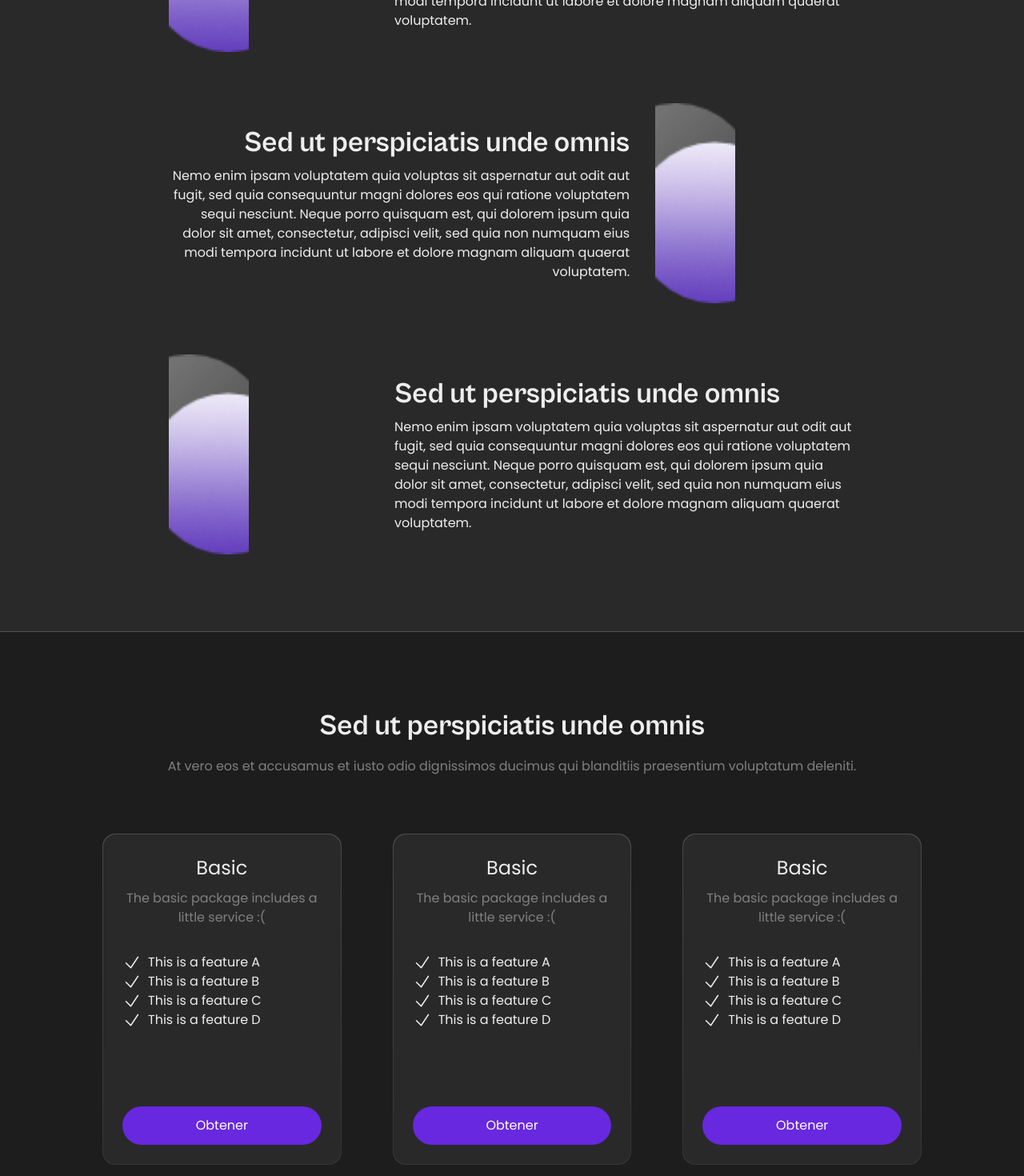
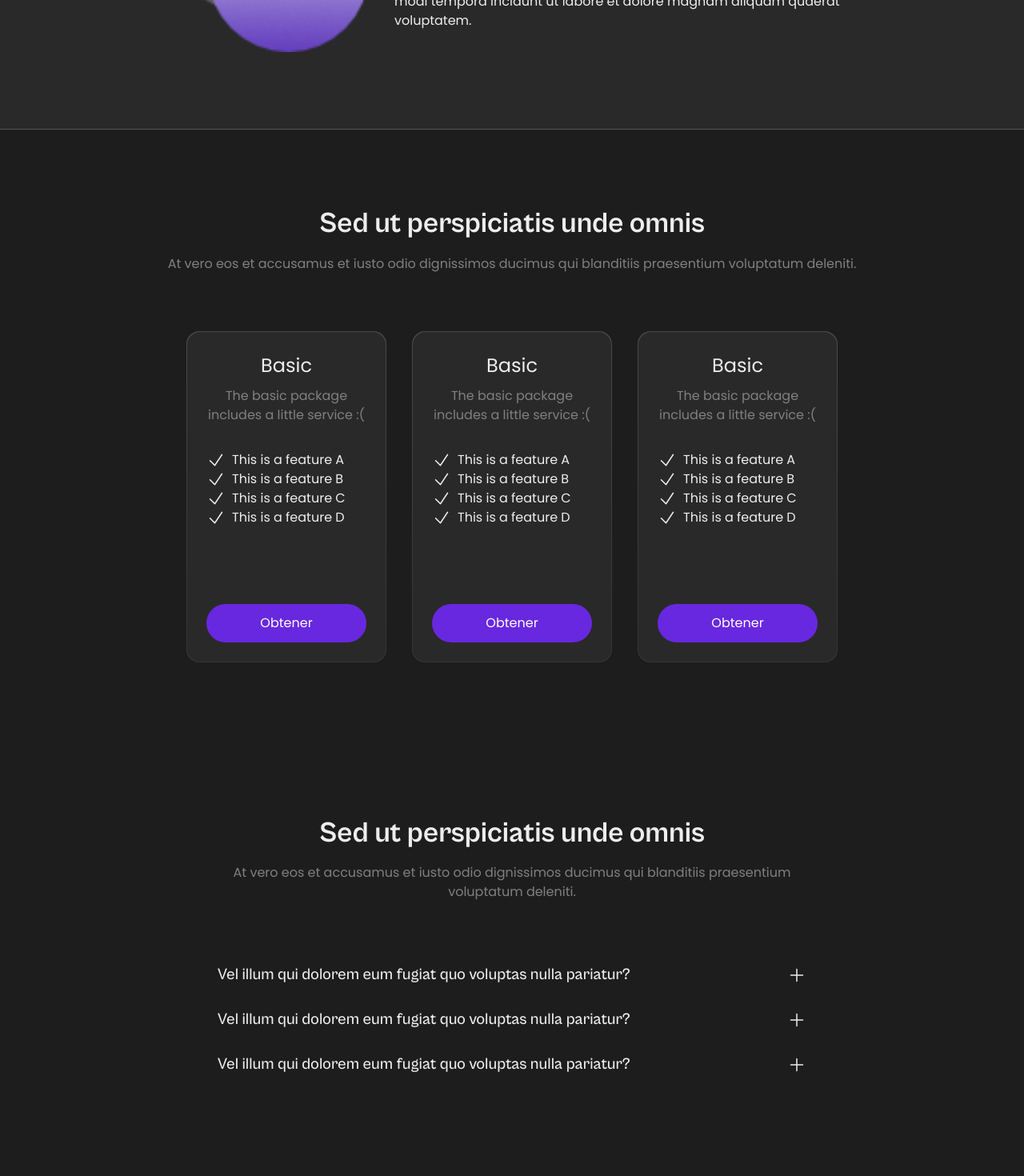
Before and after one commit to jorgesoriax/dsyner, a Next.js app: page / in a window 1280 px wide. Shown: the part 1940-3410 px from the top of the page at 80% size. Built offline with nearby package versions, Linux system fonts and the light colour scheme.

Commit message:
feat: added FAQ sectiona and responsive optimized of Process and Pricing sections

```diff
--- a/src/components/Containers.js
+++ b/src/components/Containers.js
@@ -15,3 +15,11 @@ export function LgContainer({ children, ...props }) {
     </Container>
   );
 }
+
+export default function MdContainer({ children, ...props }) {
+  return (
+    <Container maxW="container.md" px={{ base: 8, md: 0 }} py={24} {...props}>
+      {children}
+    </Container>
+  );
+}
--- a/src/components/PriceCard.js
+++ b/src/components/PriceCard.js
@@ -17,7 +17,7 @@ export default function PriceCard() {
   };
   const Features = () => {
     return (
-      <List w="100%" pb={16}>
+      <List w="100%" pb={{base: 8, md: 16}}>
         <ListItem>
           <HStack>
             <CheckIcon width={24} height={24} />
@@ -48,8 +48,8 @@ export default function PriceCard() {
 
   const PriceCardContainer = ({ children }) => {
     return (
-      <CrystalBox minW="250px">
-        <VStack spacing={8}>{children}</VStack>
+      <CrystalBox maxW="250px">
+        <VStack spacing={{base: 4, md: 8}}>{children}</VStack>
       </CrystalBox>
     );
   };
--- /dev/null
+++ b/src/components/sections/FAQ.js
@@ -0,0 +1,94 @@
+import {
+  Accordion,
+  AccordionButton,
+  AccordionIcon,
+  AccordionItem,
+  AccordionPanel,
+  Box,
+  Heading,
+  Text,
+} from "@chakra-ui/react";
+import { MinusIcon, PlusIcon } from "@heroicons/react/24/solid";
+import { RoundedButton } from "../Buttons";
+import MdContainer, { LgContainer } from "../Containers";
+import Description from "../Description";
+import SectionHeader from "../SectionHeader";
+
+export default function FAQ() {
+  const Question = () => {
+    return (
+      <AccordionItem borderColor="altGray.lighter" border={0}>
+        {({ isExpanded }) => (
+          <>
+            <Heading as="h3">
+              <AccordionButton
+                p={0}
+                pr={{base: 0, md: 4}}
+                role="group"
+                _hover={{
+                  bg: "transparent",
+                }}
+                _focus={{
+                  WebkitTapHighlightColor: "transparent",
+                }}
+              >
+                <Box as="span" flex="1" textAlign="left" py={4} px={{base: 0, md: 4}}>
+                  <Text
+                    fontSize="xl"
+                    fontWeight="medium"
+                    _groupHover={{ color: "violet.400" }}
+                  >
+                    Vel illum qui dolorem eum fugiat quo voluptas nulla
+                    pariatur?
+                  </Text>
+                </Box>
+                {isExpanded ? (
+                  <Text _groupHover={{ color: "violet.400" }}>
+                    <MinusIcon width={24} height={24} />
+                  </Text>
+                ) : (
+                  <Text _groupHover={{ color: "violet.400" }}>
+                    <PlusIcon width={24} height={24} />
+                  </Text>
+                )}
+              </AccordionButton>
+            </Heading>
+            <AccordionPanel>
+              <Description>
+                Nemo enim ipsam voluptatem quia voluptas sit aspernatur aut odit
+                aut fugit, sed quia consequuntur magni dolores eos qui ratione
+                voluptatem sequi nesciunt. Neque porro quisquam est, qui dolorem
+                ipsum quia dolor sit amet, consectetur, adipisci velit, sed quia
+                non numquam eius modi tempora incidunt ut labore et dolore
+                magnam aliquam quaerat voluptatem.
+              </Description>
+            </AccordionPanel>
+          </>
+        )}
+      </AccordionItem>
+    );
+  };
+  const ListOfQuestions = () => {
+    return (
+      <Accordion allowMultiple>
+        <Question />
+        <Question />
+        <Question />
+      </Accordion>
+    );
+  };
+
+  const FAQContainer = ({ children }) => {
+    return <MdContainer>{children}</MdContainer>;
+  };
+
+  return (
+    <FAQContainer>
+      <SectionHeader
+        title="Sed ut perspiciatis unde omnis"
+        description="At vero eos et accusamus et iusto odio dignissimos ducimus qui blanditiis praesentium voluptatum deleniti."
+      />
+      <ListOfQuestions />
+    </FAQContainer>
+  );
+}
--- a/src/components/sections/Pricing.js
+++ b/src/components/sections/Pricing.js
@@ -1,4 +1,4 @@
-import { HStack, VStack } from "@chakra-ui/react";
+import { HStack, Stack, VStack } from "@chakra-ui/react";
 import { LgContainer } from "../Containers";
 import PriceCard from "../PriceCard";
 import SectionHeader from "../SectionHeader";
@@ -6,11 +6,11 @@ import SectionHeader from "../SectionHeader";
 export default function Pricing() {
   const PriceCardsContainer = () => {
     return (
-      <HStack spacing={16}>
+      <Stack spacing={8} direction={{ base: "column", md: "row" }}>
         <PriceCard />
         <PriceCard />
         <PriceCard />
-      </HStack>
+      </Stack>
     );
   };
   const PricingContainer = ({ children }) => {
--- a/src/components/sections/Process.js
+++ b/src/components/sections/Process.js
@@ -16,67 +16,23 @@ export default function Process() {
       <VStack spacing={16}>
         <Stack
           direction={{ base: "column", md: "row" }}
+          align="center"
           justify="center"
           spacing={8}
         >
-          <Box boxSize="250px" display="flex">
+          <Box boxSize={{ base: "200px", md: "250px" }} display="flex">
             <Image
+              boxSize="100%"
               src="./static/images/features/temp.png"
               alt="test"
               objectFit="cover"
             />
           </Box>
-          <VStack w="50%" justify="center" align="left">
-            <Heading>Sed ut perspiciatis unde omnis</Heading>
-            <Text>
-              Nemo enim ipsam voluptatem quia voluptas sit aspernatur aut odit
-              aut fugit, sed quia consequuntur magni dolores eos qui ratione
-              voluptatem sequi nesciunt. Neque porro quisquam est, qui dolorem
-              ipsum quia dolor sit amet, consectetur, adipisci velit, sed quia
-              non numquam eius modi tempora incidunt ut labore et dolore magnam
-              aliquam quaerat voluptatem.
-            </Text>
-          </VStack>
-        </Stack>
-        <Stack
-          direction={{ base: "column", md: "row-reverse" }}
-          justify="center"
-          spacing={8}
-        >
-          <Box boxSize="250px" display="flex">
-            <Image
-              src="./static/images/features/temp.png"
-              alt="test"
-              objectFit="cover"
-            />
-          </Box>
-          <VStack w="50%" justify="center" align="right">
-            <Heading textAlign="right">Sed ut perspiciatis unde omnis</Heading>
-            <Text textAlign="right">
-              Nemo enim ipsam voluptatem quia voluptas sit aspernatur aut odit
-              aut fugit, sed quia consequuntur magni dolores eos qui ratione
-              voluptatem sequi nesciunt. Neque porro quisquam est, qui dolorem
-              ipsum quia dolor sit amet, consectetur, adipisci velit, sed quia
-              non numquam eius modi tempora incidunt ut labore et dolore magnam
-              aliquam quaerat voluptatem.
-            </Text>
-          </VStack>
-        </Stack>
-        <Stack
-          direction={{ base: "column", md: "row" }}
-          justify="center"
-          spacing={8}
-        >
-          <Box boxSize="250px" display="flex">
-            <Image
-              src="./static/images/features/temp.png"
-              alt="test"
-              objectFit="cover"
-            />
-          </Box>
-          <VStack w="50%" justify="center" align="left">
-            <Heading>Sed ut perspiciatis unde omnis</Heading>
-            <Text>
+          <VStack w={{ base: "100%", md: "50%" }} justify="center" align="left">
+            <Heading textAlign={{ base: "center", md: "left" }}>
+              Sed ut perspiciatis unde omnis
+            </Heading>
+            <Text textAlign={{ base: "center", md: "left" }}>
               Nemo enim ipsam voluptatem quia voluptas sit aspernatur aut odit
               aut fugit, sed quia consequuntur magni dolores eos qui ratione
               voluptatem sequi nesciunt. Neque porro quisquam est, qui dolorem
--- a/src/pages/index.js
+++ b/src/pages/index.js
@@ -1,14 +1,10 @@
-import CrystalBox from "@/components/CrystalBox";
 import Navbar from "@/components/Navbar";
-import PriceCard from "@/components/PriceCard";
-import SectionHeader from "@/components/SectionHeader";
+import FAQ from "@/components/sections/FAQ";
 import Features from "@/components/sections/Features";
 import Hero from "@/components/sections/Hero";
 import Pricing from "@/components/sections/Pricing";
 import Process from "@/components/sections/Process";
-import { Box, Container, HStack, Text, VStack } from "@chakra-ui/react";
 import Head from "next/head";
-import { Element } from "react-scroll";
 
 export default function Home() {
   return (
@@ -24,6 +20,7 @@ export default function Home() {
       <Features />
       <Process />
       <Pricing />
+      <FAQ/>
     </>
   );
 }
```
